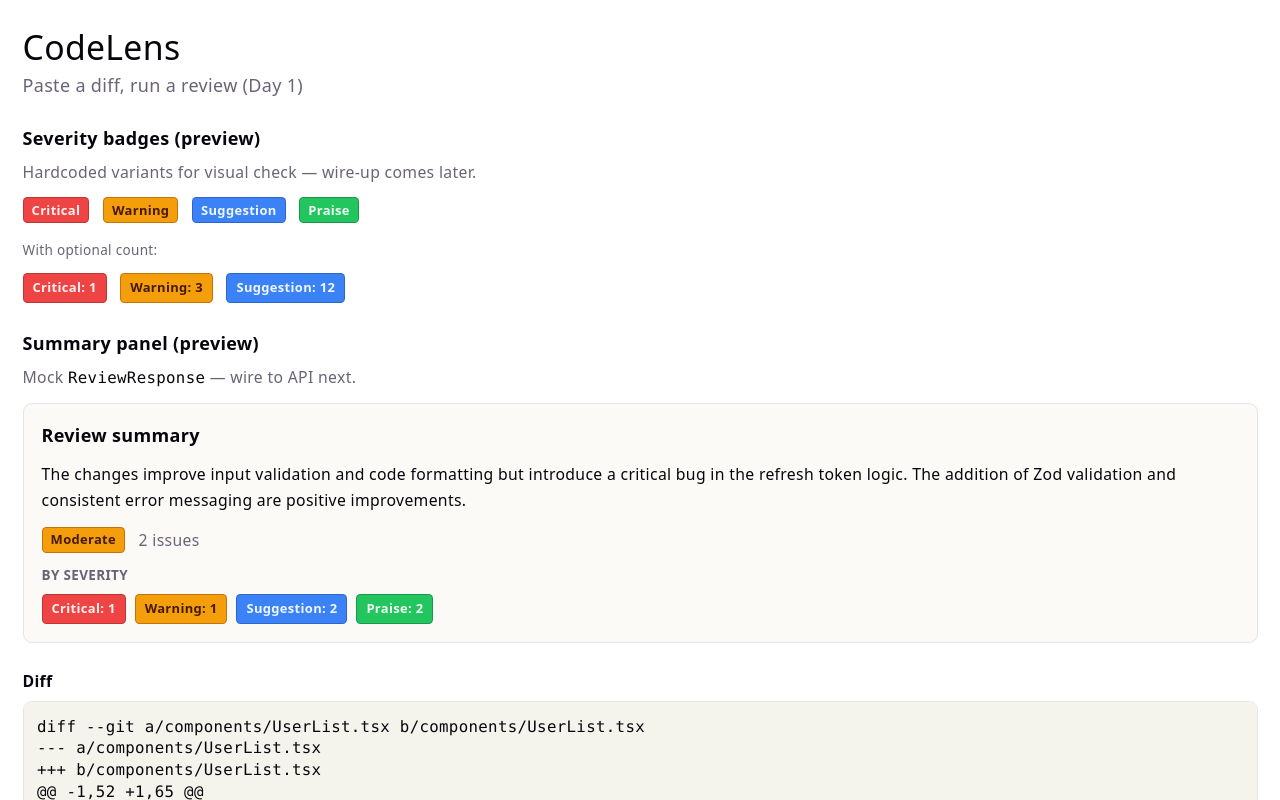
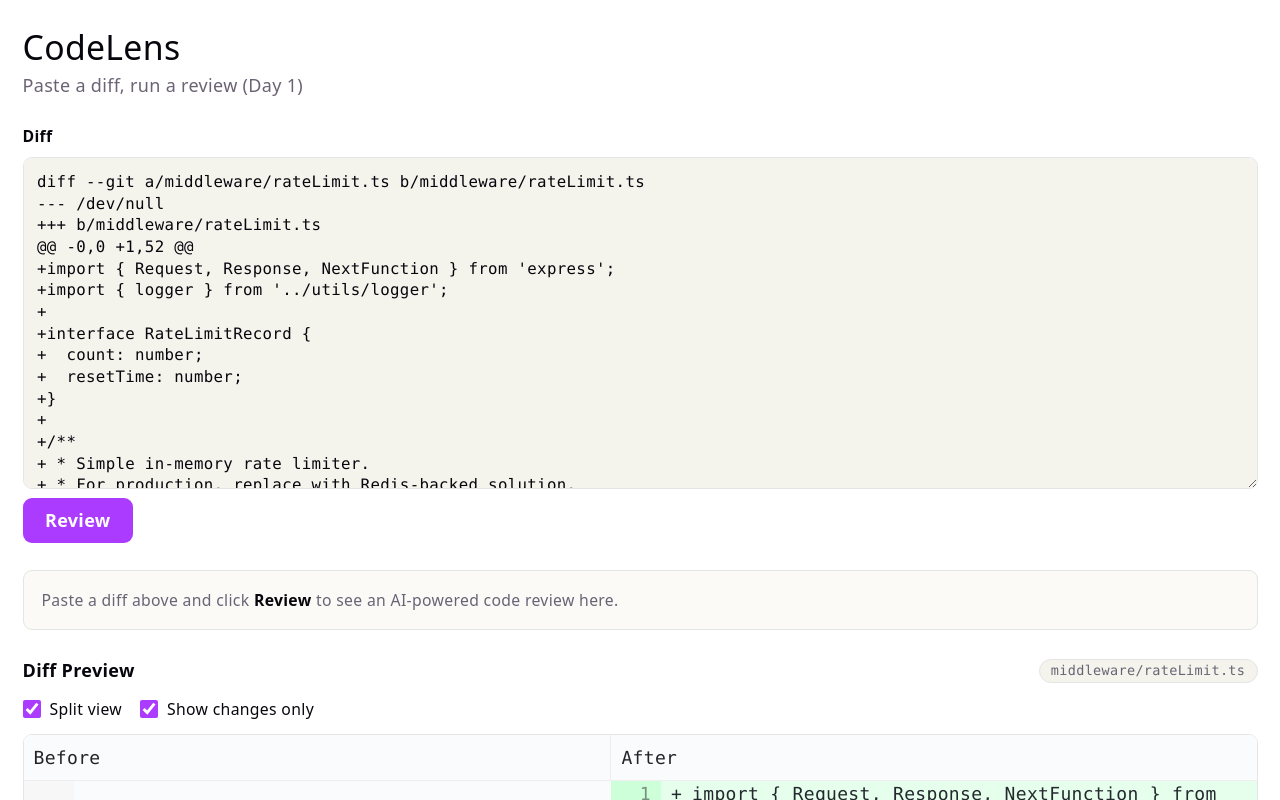
Before and after one commit to waynesun95/codelens, a React (Vite) app in the folder client/: page / in a window 1280 px wide. Shown: the top 800 px of the page. Built offline with nearby package versions, Linux system fonts and the light colour scheme.

Commit message:
feat: review panel ux

```diff
--- a/client/src/App.tsx
+++ b/client/src/App.tsx
@@ -1,47 +1,13 @@
 import { useMemo, useState } from 'react'
 import { FileDiffViewer } from './components/FileDiffViewer/FileDiffViewer'
-import { SeverityBadge } from './components/SeverityBadge/SeverityBadge'
 import { SummaryPanel } from './components/SummaryPanel/SummaryPanel'
 import { useReviewStream } from './hooks/useReviewStream'
-import type { ReviewResponse } from './types/review'
 import { parseDiffToFileReview } from './utils/parseDiffToFileReview'
-import { DIFF_REACT_ANTIPATTERN } from './fixtures/testDiffs'
-
-/** Mock structured review for SummaryPanel layout validation (replace with API state later). */
-const MOCK_REVIEW: ReviewResponse = {
-  summary:
-    'The changes improve input validation and code formatting but introduce a critical bug in the refresh token logic. The addition of Zod validation and consistent error messaging are positive improvements.',
-  overallSeverity: 'moderate',
-  issues: [
-    {
-      id: 1,
-      severity: 'critical',
-      category: 'bug',
-      lineNumber: 84,
-      title: 'User existence not validated in refresh token flow',
-      description:
-        'The code fetches the user but does not check if the user exists before generating new tokens.',
-      suggestion: "Add validation: if (!user) { throw new UnauthorizedError('User not found'); }",
-    },
-    {
-      id: 2,
-      severity: 'warning',
-      category: 'security',
-      lineNumber: 21,
-      title: 'Email validation should be consistent across functions',
-      description: 'Email validation with Zod is only applied in the login function but not in register.',
-    },
-  ],
-  stats: {
-    critical: 1,
-    warning: 1,
-    suggestion: 2,
-    praise: 2,
-  },
-}
+import { parsePartialReview } from './utils/parsePartialReview'
+import { DIFF_NEW_FILE } from './fixtures/testDiffs'
 
 export function App() {
-  const [diff, setDiff] = useState(DIFF_REACT_ANTIPATTERN)
+  const [diff, setDiff] = useState(DIFF_NEW_FILE)
   const { streamingText, review: apiReview, loading, error, runReview } = useReviewStream()
 
   // Memoize so FileDiffViewer's inline-injection effect only re-runs when the
@@ -51,39 +17,27 @@ export function App() {
     [diff, apiReview],
   )
 
+  // Drive the summary panel from the parsed review when available, otherwise
+  // from a best-effort parse of the in-flight streaming text.
+  const summaryData = useMemo(() => {
+    if (apiReview) {
+      return {
+        summary: apiReview.summary,
+        overallSeverity: apiReview.overallSeverity,
+        stats: apiReview.stats,
+        issueCount: apiReview.issues.length,
+      }
+    }
+    if (streamingText) return parsePartialReview(streamingText)
+    return null
+  }, [apiReview, streamingText])
+
   return (
     <div className="flex flex-col gap-6 py-6 pb-12 text-left">
       <header>
         <h1 className="mb-1 text-3xl font-medium text-fg">CodeLens</h1>
         <p className="text-fg-muted">Paste a diff, run a review (Day 1)</p>
       </header>
-
-      <section className="flex flex-col gap-2" aria-label="Severity badge preview">
-        <h2 className="m-0 text-base font-semibold text-fg">Severity badges (preview)</h2>
-        <p className="mb-1 text-sm text-fg-muted">
-          Hardcoded variants for visual check — wire-up comes later.
-        </p>
-        <div className="flex flex-wrap items-center gap-x-3 gap-y-2">
-          <SeverityBadge severity="critical" />
-          <SeverityBadge severity="warning" />
-          <SeverityBadge severity="suggestion" />
-          <SeverityBadge severity="praise" />
-        </div>
-        <p className="mb-1 mt-2 text-xs text-fg-muted">With optional count:</p>
-        <div className="flex flex-wrap items-center gap-x-3 gap-y-2">
-          <SeverityBadge severity="critical" count={1} />
-          <SeverityBadge severity="warning" count={3} />
-          <SeverityBadge severity="suggestion" count={12} />
-        </div>
-      </section>
-
-      <section className="flex flex-col gap-2" aria-label="Summary panel preview">
-        <h2 className="m-0 text-base font-semibold text-fg">Summary panel (preview)</h2>
-        <p className="mb-1 text-sm text-fg-muted">
-          Mock <code className="font-mono text-fg">ReviewResponse</code> — wire to API next.
-        </p>
-        <SummaryPanel review={MOCK_REVIEW} />
-      </section>
 
       <section className="flex flex-col gap-2">
         <label htmlFor="diff-input" className="text-sm font-semibold text-fg">
@@ -108,14 +62,29 @@ export function App() {
         </button>
       </section>
 
+      {summaryData ? (
+        <SummaryPanel {...summaryData} loading={loading} />
+      ) : (
+        <div
+          className="flex flex-col gap-3 rounded-lg border border-border bg-canvas-muted/40 p-4"
+          role="status"
+          aria-live="polite"
+        >
+          {loading ? (
+            <p className="m-0 animate-pulse text-sm italic text-fg-muted">
+              Reviewing your diff…
+            </p>
+          ) : (
+            <p className="m-0 text-sm text-fg-muted">
+              Paste a diff above and click{' '}
+              <span className="font-semibold text-fg">Review</span> to see an
+              AI-powered code review here.
+            </p>
+          )}
+        </div>
+      )}
+
       <FileDiffViewer fileReview={fileReview} />
-
-      {apiReview ? (
-        <section className="flex flex-col gap-2" aria-label="API review summary">
-          <h2 className="m-0 text-base font-semibold text-fg">Review from API</h2>
-          <SummaryPanel review={apiReview} />
-        </section>
-      ) : null}
 
       {error ? (
         <section className="flex flex-col gap-2" role="alert">
--- a/client/src/components/SummaryPanel/SummaryPanel.tsx
+++ b/client/src/components/SummaryPanel/SummaryPanel.tsx
@@ -1,4 +1,8 @@
-import type { IssueSeverity, ReviewResponse } from "../../types/review";
+import type {
+  IssueSeverity,
+  OverallSeverity,
+  ReviewStatistics,
+} from "../../types/review";
 import { SeverityBadge } from "../SeverityBadge/SeverityBadge";
 
 /** Display order for stats badges (not coupled to prompt/schema source of truth). */
@@ -10,25 +14,55 @@ const SEVERITY_DISPLAY_ORDER: readonly IssueSeverity[] = [
 ];
 
 interface SummaryPanelProps {
-  review: ReviewResponse;
+  summary: string;
+  overallSeverity: OverallSeverity | null;
+  stats: ReviewStatistics;
+  issueCount: number;
+  /** When true, signals that fields are still being streamed in. */
+  loading?: boolean;
 }
 
-export function SummaryPanel({ review }: SummaryPanelProps) {
-  const issueCount = review.issues.length;
-
+export function SummaryPanel({
+  summary,
+  overallSeverity,
+  stats,
+  issueCount,
+  loading = false,
+}: SummaryPanelProps) {
   return (
     <section
       className="flex flex-col gap-3 rounded-lg border border-border bg-canvas-muted/40 p-4"
       aria-labelledby="summary-panel-heading"
     >
-      <h2 id="summary-panel-heading" className="m-0 text-base font-semibold text-fg">
-        Review summary
-      </h2>
+      <div className="flex flex-wrap items-center gap-x-3 gap-y-1">
+        <h2 id="summary-panel-heading" className="m-0 text-base font-semibold text-fg">
+          Review summary
+        </h2>
+        {loading ? (
+          <span
+            className="inline-flex items-center gap-1.5 text-xs italic text-fg-muted"
+            role="status"
+            aria-live="polite"
+          >
+            <span
+              className="h-2 w-2 animate-pulse rounded-full bg-accent"
+              aria-hidden
+            />
+            Streaming review…
+          </span>
+        ) : null}
+      </div>
 
-      <p className="m-0 text-sm leading-relaxed text-fg">{review.summary}</p>
+      {summary ? (
+        <p className="m-0 text-sm leading-relaxed text-fg">{summary}</p>
+      ) : (
+        <p className="m-0 text-sm italic leading-relaxed text-fg-muted">
+          Awaiting review…
+        </p>
+      )}
 
       <div className="flex flex-wrap items-center gap-x-3 gap-y-2">
-        <SeverityBadge severity={review.overallSeverity} />
+        {overallSeverity ? <SeverityBadge severity={overallSeverity} /> : null}
         <span className="text-sm text-fg-muted">
           {issueCount} {issueCount === 1 ? "issue" : "issues"}
         </span>
@@ -45,7 +79,7 @@ export function SummaryPanel({ review }: SummaryPanelProps) {
         >
           {SEVERITY_DISPLAY_ORDER.map((key) => (
             <span key={key} role="listitem">
-              <SeverityBadge severity={key} count={review.stats[key]} />
+              <SeverityBadge severity={key} count={stats[key]} />
             </span>
           ))}
         </div>
```
Also changed, not shown: client/src/utils/parsePartialReview.ts (added, +64 -0 lines).
